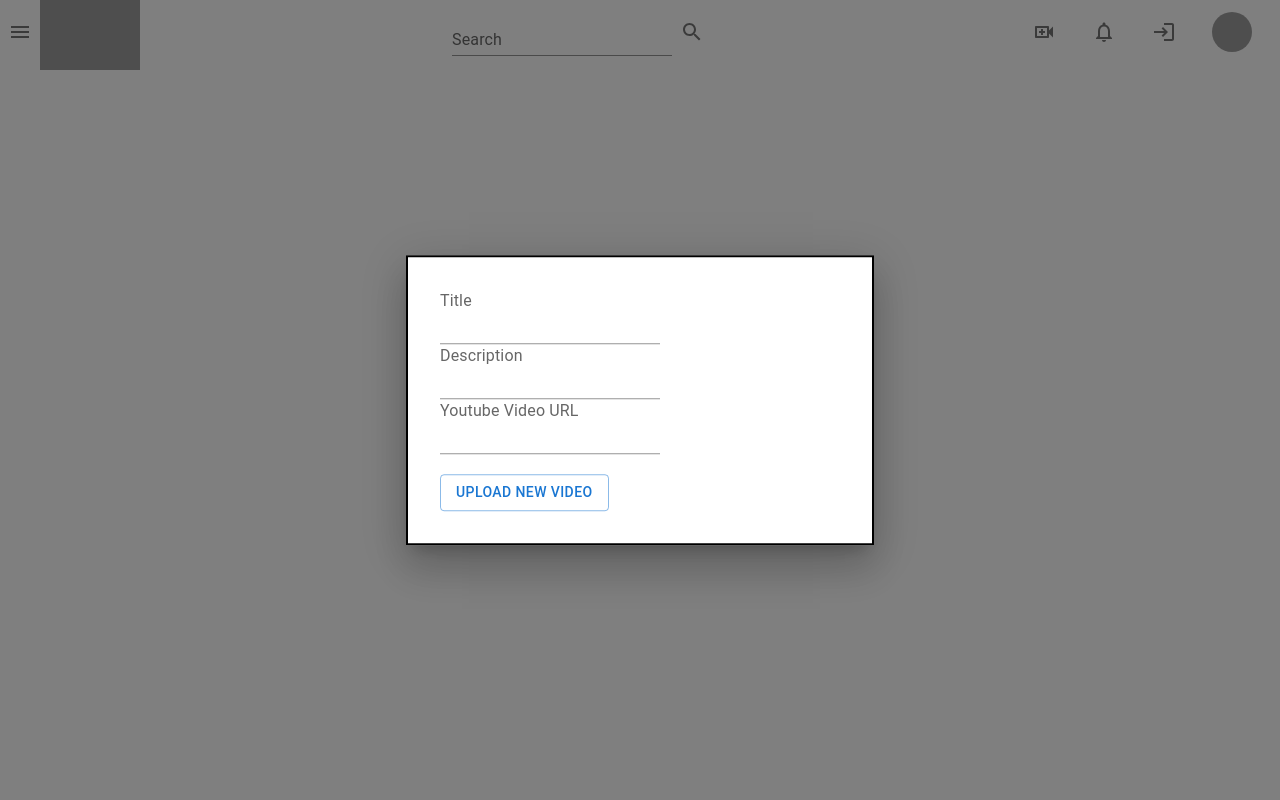
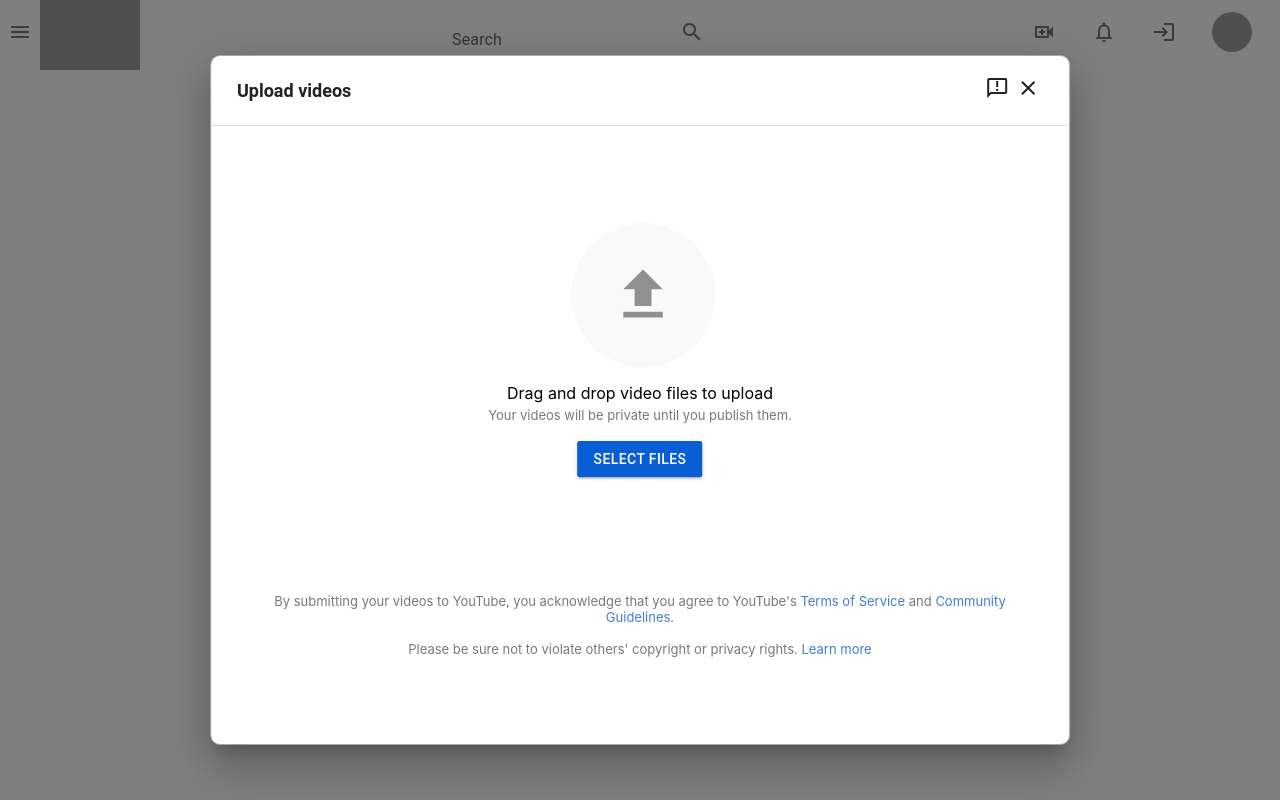
Before and after one commit to yosepov/4578-30, a React (Create React App) app: page / in a window 1280 px wide. Both pictures are taken after a click on the button 1044 px from the left and 32 px from the top of the page. Built offline with nearby package versions, Linux system fonts and the light colour scheme; grey boxes are pictures that could not be loaded.

Commit message:
UploadVideo-001

```diff
--- a/src/Components/Forms/AddNewVideoForm.tsx
+++ /dev/null
@@ -1,31 +0,0 @@
-
-import { Button, FormControl, Input, InputLabel } from '@mui/material';
-import { useState } from 'react';
-import { VideoType } from '../../Types/VideoType';
-
-export const AddNewVideoForm = () => {
-    const [title, setTitle] = useState('');
-    const [description, setDescription] = useState('');
-    const [url, setUrl] = useState('');
-
-    const createVideoObject = (title: string, description: string, url: string): VideoType => {
-        return {title, description, url}
-    };
-
-    const handleSubmit = () =>{
-        const newVideo = createVideoObject(title, description, url);
-        console.log(newVideo)
-    }
-
-    return <form onSubmit={(e) => e.preventDefault()} >
-        <InputLabel>Title</InputLabel>
-        <Input onChange={(e) => setTitle(e.currentTarget.value)} />
-        <InputLabel >Description</InputLabel>
-        <Input onChange={(e) => setDescription(e.currentTarget.value)}/>
-        <InputLabel >Youtube Video URL</InputLabel>
-        <Input onChange={(e) => setUrl(e.currentTarget.value)}/>
-        <br />
-        <br />
-        <Button onClick={handleSubmit} variant='outlined'>Upload new video</Button>
-    </form >
-}
--- /dev/null
+++ b/src/Components/Forms/UploadVideo/AddNewVideoForm.css
@@ -0,0 +1,95 @@
+section {
+    width: 100%;
+    height: 100%;
+}
+
+
+.titleDiv {
+    display: flex;
+    height: 10%;
+    width: 100%;
+    border-bottom: 1px solid #dfdfdf;
+    align-items: center;
+}
+
+.titleDiv>div {
+    margin-left: auto;
+    margin-right: 5%;
+    color: #212121;
+    display: flex;
+
+}
+
+.titleDiv>p {
+    margin-left: 3%;
+    font-weight: 600;
+    font-family: "Roboto", "Noto", sans-serif;
+    font-size: large;
+    color: #212121;
+}
+
+.titleDiv>div>p {
+    margin-left: 15%;
+
+}
+
+.uploadDiv {
+    background-color: #f9f9f9;
+    display: flex;
+    border-radius: 64%;
+    width: 9em;
+    height: 9em;
+    justify-content: center;
+    align-items: center;
+    margin-left: 42%;
+    margin-top: 9%;
+    cursor: pointer;
+}
+
+.uploadDiv>svg {
+    color: #909090;
+    height: 47%;
+    width: auto;
+}
+
+
+.textDiv>p{
+    text-align: center;
+    margin-bottom: -1%;
+
+}
+
+#firstP{
+    font-weight: 400;
+}
+
+#secondP{
+    font-weight: 400;
+    color: #787878;
+    font-size: small;
+}
+
+
+.textDiv{
+    text-align: center;
+}
+
+.endTextDiv{
+    text-align: center;
+    width: 86%;
+    margin: auto;
+    position: relative;
+    top: 15%;
+}
+
+.endTextDiv>p{
+    font-weight: 400;
+    color: #787878;
+    font-size: small;
+
+}
+
+span{
+    color: #427bdd;
+    cursor: pointer;
+}
--- /dev/null
+++ b/src/Components/Forms/UploadVideo/AddNewVideoForm.tsx
@@ -0,0 +1,45 @@
+import { useState } from 'react';
+import AnnouncementOutlinedIcon from '@mui/icons-material/AnnouncementOutlined';
+import CloseOutlinedIcon from '@mui/icons-material/CloseOutlined';
+import '../UploadVideo/AddNewVideoForm.css'
+import UploadIcon from '@mui/icons-material/Upload';
+import { Button } from '@mui/material';
+
+
+
+export const AddNewVideoForm = () => {
+
+
+
+    return <>
+        <section>
+
+            <div className='titleDiv' >
+                <p>Upload videos</p>
+                <div>
+                    <p><AnnouncementOutlinedIcon sx={{ cursor: 'pointer' }} /></p>
+                    <p><CloseOutlinedIcon sx={{ cursor: 'pointer' }} /></p>
+                </div>
+
+            </div>
+            <br />
+            <div className='uploadDiv'>
+                <UploadIcon />
+            </div>
+            <div className='textDiv'>
+                <p id='firstP'>Drag and drop video files to upload</p>
+                <p id='secondP'>Your videos will be private until you publish them.</p>
+                <Button sx={{ marginTop: '3%', background: '#085ed4', borderRadius: '2px' }} variant="contained">SELECT FILES</Button>
+            </div>
+            <div className='endTextDiv'>
+                <p>By submitting your videos to YouTube, you acknowledge that you agree to YouTube's <span>Terms of Service</span> and<span> Community Guidelines</span>.
+                    <br />
+                    <br />
+                    Please be sure not to violate others' copyright or privacy rights. <span> Learn more</span>
+                </p>
+            </div>
+
+        </section>
+
+    </>
+}
--- a/src/Components/Popup/AddNewVideoPopup.tsx
+++ b/src/Components/Popup/AddNewVideoPopup.tsx
@@ -5,18 +5,22 @@ import Typography from '@mui/material/Typography';
 import Modal from '@mui/material/Modal';
 import { IconButton } from '@mui/material';
 import VideoCallOutlinedIcon from '@mui/icons-material/VideoCallOutlined';
-import { AddNewVideoForm } from '../Forms/AddNewVideoForm';
+import { AddNewVideoForm } from '../Forms/UploadVideo/AddNewVideoForm';
 
 const style = {
     position: 'absolute' as 'absolute',
     top: '50%',
     left: '50%',
     transform: 'translate(-50%, -50%)',
-    width: 400,
+    width: '67%',
+    height: '86%',
     bgcolor: 'background.paper',
-    border: '2px solid #000',
+    border: '1px solid rgb(168, 166, 166)',
     boxShadow: 24,
     p: 4,
+    borderRadius: '10px',
+    padding: 'none',
+    display: 'flex'
 };
 
 export const AddNewVideoPopup = () => {
```
Also changed, not shown: 1 other file (tests, documents, lock files or other folders).
